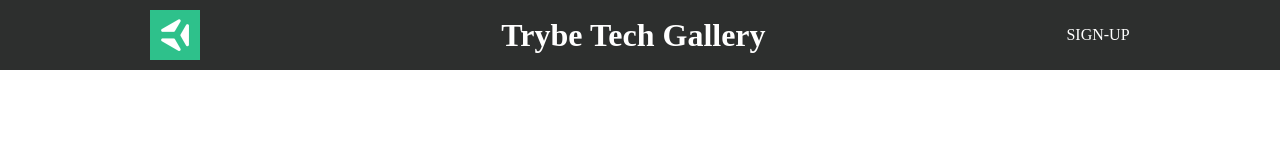
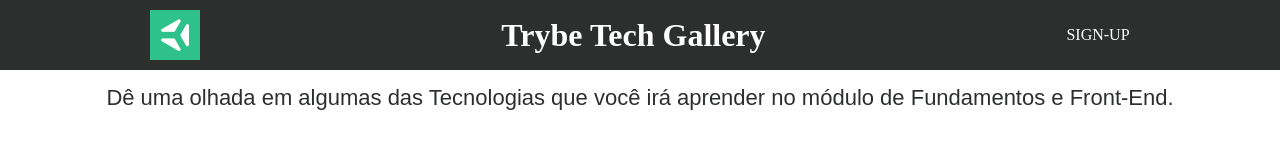
Before and after one commit to pedro-henrique-a-silva/tech-galery, a website: page index.html in a window 1280 px wide. Drawn offline with Linux system fonts and the light colour scheme.

Commit message:
Requisito 2 concluido, criação paragrafo

```diff
--- a/index.html
+++ b/index.html
@@ -13,5 +13,8 @@
     <h1 class="header-title">Trybe Tech Gallery</h1>
     <a class="header-login" href="">SIGN-UP</a>
   </header>
+  <section class="text-section">
+    <p>Dê uma olhada em algumas das Tecnologias que você irá aprender no módulo de Fundamentos e Front-End.</p>
+  </section>
 </body>
 </html>
--- a/style.css
+++ b/style.css
@@ -22,3 +22,12 @@
   color: white;
   text-decoration: none;
 }
+
+.text-section {
+  display: flex;
+  justify-content: center;
+  margin-top: 15px;
+  font-family: sans-serif;
+  font-size: 22px;
+  color: hsl(150, 2%, 18%);
+}
```
